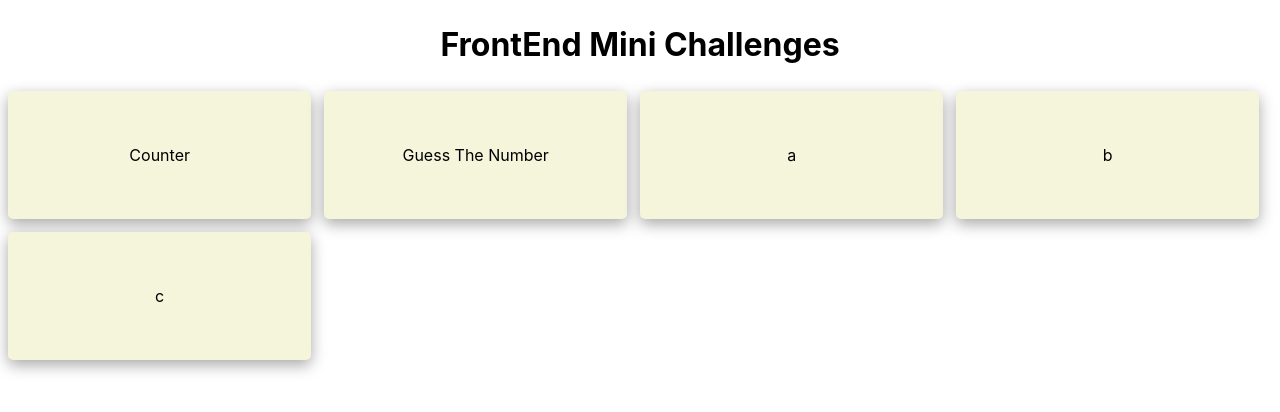
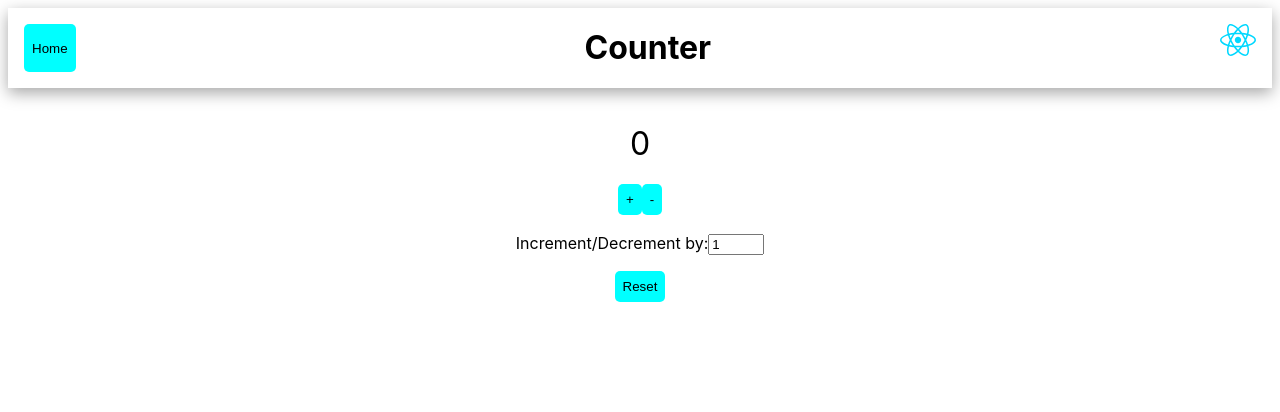
Before and after one commit to bhardwajr033/frontend-mini-challenges, a React (Vite) app: page /Counter in a window 1280 px wide. Shown: the top 412 px of the page. Built offline with nearby package versions, Linux system fonts and the light colour scheme.

Commit message:
completed counter and guess the number

```diff
--- a/src/App.css
+++ b/src/App.css
@@ -7,7 +7,7 @@
   flex-direction: row;
   gap: 1%;
   flex-wrap: wrap;
-  row-gap: calc(100vw*0.01);
+  row-gap: calc(100vw * 0.01);
 }
 
 .card {
@@ -19,4 +19,57 @@
   display: flex;
   flex-direction: column;
   justify-content: center;
+  cursor: pointer;
 }
+
+/* NavBar */
+
+.nav-bar {
+  display: flex;
+  flex-direction: row;
+  justify-content: space-between;
+  padding: 1rem;
+  height: fit-content;
+  box-shadow: rgba(0, 0, 0, 0.35) 0px 5px 15px;
+}
+.nav-bar h1 {
+  margin: 0;
+}
+
+/* Counter */
+
+.counter {
+  margin-top: 2rem;
+  display: flex;
+  flex-direction: column;
+  gap: 1rem;
+}
+
+.counter-value {
+  font-size: 2rem;
+}
+
+.button-controls {
+  display: flex;
+  gap: 5px;
+  justify-content: center;
+}
+
+.btn {
+  background-color: aqua;
+  padding: 0.5rem;
+  border-radius: 5px;
+  border: none;
+}
+
+.change-input {
+  width: fit-content;
+}
+
+.guess-the-number{
+  margin-top: 2rem;
+  display: flex;
+  flex-direction: column;
+  gap: 10px;
+  align-items: center;
+}
--- a/src/App.jsx
+++ b/src/App.jsx
@@ -1,18 +1,19 @@
 import React from "react";
 import "./App.css";
-import Card from "./components/Card";
-
-const cardList = ["Counter", "Guess The Number","a","b","c"];
+import HomePage from "./pages/HomePage";
+import { BrowserRouter, Route, Routes } from "react-router-dom";
+import Counter from "./pages/Counter";
+import GuessTheNumber from "./pages/GuessTheNumber";
 
 function App() {
-  const cards = cardList.map((cardName) => {
-    return <Card cardName={cardName} />;
-  });
   return (
-    <>
-      <h1>FrontEnd Mini Challenges</h1>
-      <div className="card-container">{cards}</div>
-    </>
+    <BrowserRouter>
+      <Routes>
+        <Route path="/" element={<HomePage />} />
+        <Route path="/Counter" element={<Counter />} />
+        <Route path="/GuessTheNumber" element={<GuessTheNumber />} />
+      </Routes>
+    </BrowserRouter>
   );
 }
 
--- a/src/components/Card.jsx
+++ b/src/components/Card.jsx
@@ -1,11 +1,19 @@
-import React from 'react';
+import React from "react";
+import { useNavigate } from "react-router-dom";
 
 function Card(props) {
-    return (
-        <div className="card">
-            {props.cardName}
-        </div>
-     );
+  const navigate = useNavigate();
+
+  return (
+    <div
+      className="card"
+      onClick={() => {
+        navigate(props.navigateTo);
+      }}
+    >
+      {props.cardName}
+    </div>
+  );
 }
 
 export default Card;
--- /dev/null
+++ b/src/components/NavBar.jsx
@@ -0,0 +1,24 @@
+import React from "react";
+import { useNavigate } from "react-router-dom";
+
+function NavBar({ pageHeading }) {
+  const navigate = useNavigate();
+  return (
+    <div className="nav-bar">
+      <button
+        className="btn home"
+        onClick={() => {
+          navigate("/");
+        }}
+      >
+        Home
+      </button>
+      <h1>{pageHeading}</h1>
+      <div>
+        <img src="src/assets/react.svg" />
+      </div>
+    </div>
+  );
+}
+
+export default NavBar;
--- a/src/pages/Counter.jsx
+++ b/src/pages/Counter.jsx
@@ -1,11 +1,47 @@
-import React from 'react';
+import React, { useState } from "react";
+import NavBar from "../components/NavBar";
 
 function Counter() {
-    return (
-        <div>
-            this is a counter Page
+  const [count, setCount] = useState(0);
+  const [value, setValue] = useState("1");
+
+  const updateCount = (increment) => {
+    setCount((prev) => prev + parseInt(value) * (increment ? 1 : -1));
+  };
+  return (
+    <>
+      <NavBar pageHeading="Counter" />
+      <div className="counter">
+        <div className="counter-value">
+          <span className="count-value">{count}</span>
         </div>
-     );
+        <div className="counter-controls">
+          <button onClick={() => updateCount(true)} className="btn increment">
+            +
+          </button>
+          <button onClick={() => updateCount(false)} className="btn decrement">
+            -
+          </button>
+        </div>
+        <div className="counter-change">
+          <label className="change-label">Increment/Decrement by:</label>
+          <input
+            className="change-input"
+            type="number"
+            min="0"
+            max="10"
+            value={value}
+            onChange={({ target }) => setValue(target.value)}
+          />
+        </div>
+        <div className="button-controls">
+          <button onClick={() => setCount(0)} className="btn reset">
+            Reset
+          </button>
+        </div>
+      </div>
+    </>
+  );
 }
 
 export default Counter;
--- /dev/null
+++ b/src/pages/GuessTheNumber.jsx
@@ -0,0 +1,61 @@
+import React, { useRef, useState } from "react";
+import NavBar from "../components/NavBar";
+
+function generateRandomNumber(limit) {
+  return Math.floor(Math.random() * (limit + 1));
+}
+
+function GuessTheNumber() {
+  const [randomNumber, setrandomNumber] = useState(generateRandomNumber(100));
+  const [isGameON, setGameOn] = useState(true);
+  const [resultMessage, setResultMessage] = useState("Make a guess!");
+  const [gussedNumbers, setGussedNumbers] = useState("");
+
+  const inputValueRef = useRef();
+
+  console.log(randomNumber);
+
+  const handleSubmit = () => {
+    if (parseInt(inputValueRef.current.value) === randomNumber) {
+      setResultMessage("You Got it");
+    } else if (parseInt(inputValueRef.current.value) < randomNumber) {
+      setResultMessage("Too Loo!");
+    } else {
+      setResultMessage("Too High!");
+    }
+    setGussedNumbers(gussedNumbers + " " + inputValueRef.current.value);
+  };
+
+  return (
+    <>
+      <NavBar pageHeading="Guess the Number" />
+      <div className="guess-the-number">
+        <label>Enter a guess between 0 to 100</label>
+        <input
+          ref={inputValueRef}
+          className="change-input"
+          placeholder="Enter a number"
+          type="number"
+          onChange={({ target }) => {
+            inputValueRef.current.value = target.value;
+          }}
+          onKeyUp={({ key }) => {
+            if (key === "Enter") {
+              handleSubmit();
+            }
+          }}
+        />
+        <div className="button-controls">
+          <button className="btn submit" onClick={handleSubmit}>
+            Submit
+          </button>
+          <button className="btn start">Start Game</button>
+        </div>
+        <div>{resultMessage}</div>
+        <div>Your Guesses : {gussedNumbers}</div>
+      </div>
+    </>
+  );
+}
+
+export default GuessTheNumber;
--- /dev/null
+++ b/src/pages/HomePage.jsx
@@ -0,0 +1,30 @@
+import React from "react";
+import Card from "../components/Card";
+
+const cardList = [
+  { cardName: "Counter", navigateTo: "/Counter" },
+  { cardName: "Guess The Number", navigateTo: "/GuessTheNumber" },
+  { cardName: "Telephone formatter", navigateTo: "/Counter" },
+  { cardName: "Light & Dark mode", navigateTo: "/Counter" },
+  { cardName: "Toast Popup", navigateTo: "/Counter" },
+];
+
+function HomePage() {
+  const cards = cardList.map((cardDetails, index) => {
+    return (
+      <Card
+        key={index}
+        cardName={cardDetails.cardName}
+        navigateTo={cardDetails.navigateTo}
+      />
+    );
+  });
+  return (
+    <>
+      <h1>FrontEnd Mini Challenges</h1>
+      <div className="card-container">{cards}</div>
+    </>
+  );
+}
+
+export default HomePage;
```
